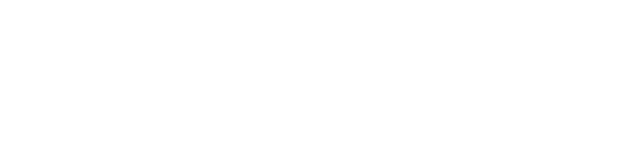
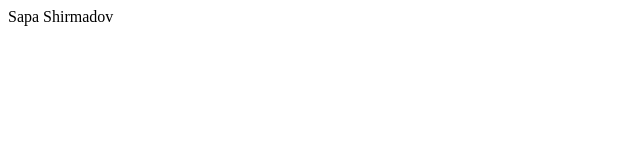
Before and after one commit to shirmadov/test, a plain HTML site: page index.html in a window 1280 px wide. Shown: the whole page, without its empty margins (0-640 px from the left). Drawn offline with Linux system fonts and the light colour scheme.

Commit message:
Done create

```diff
--- a/index.html
+++ b/index.html
@@ -8,6 +8,6 @@
     <title>Document</title>
 </head>
 <body>
-
+Sapa Shirmadov
 </body>
 </html>
```
